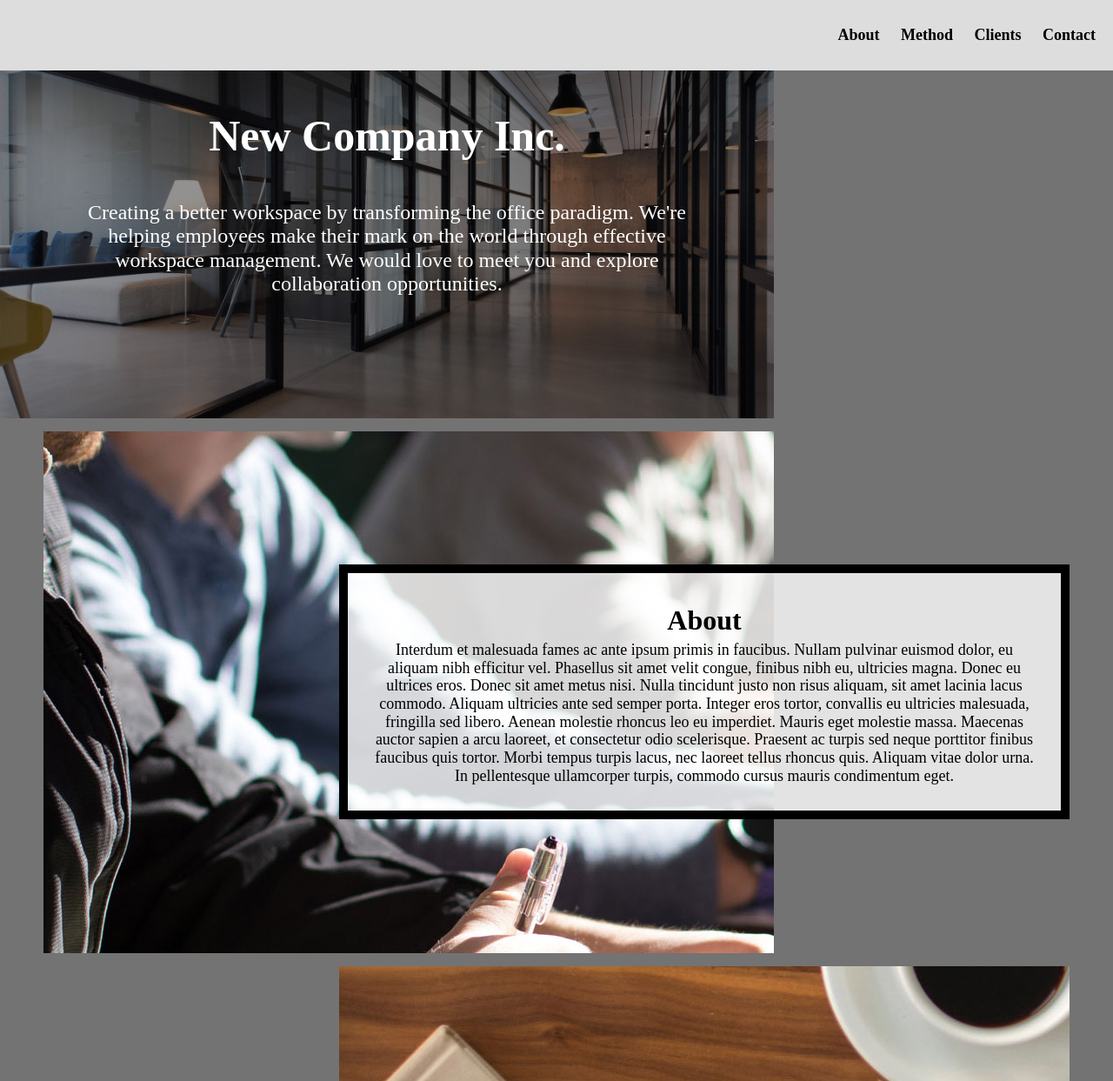
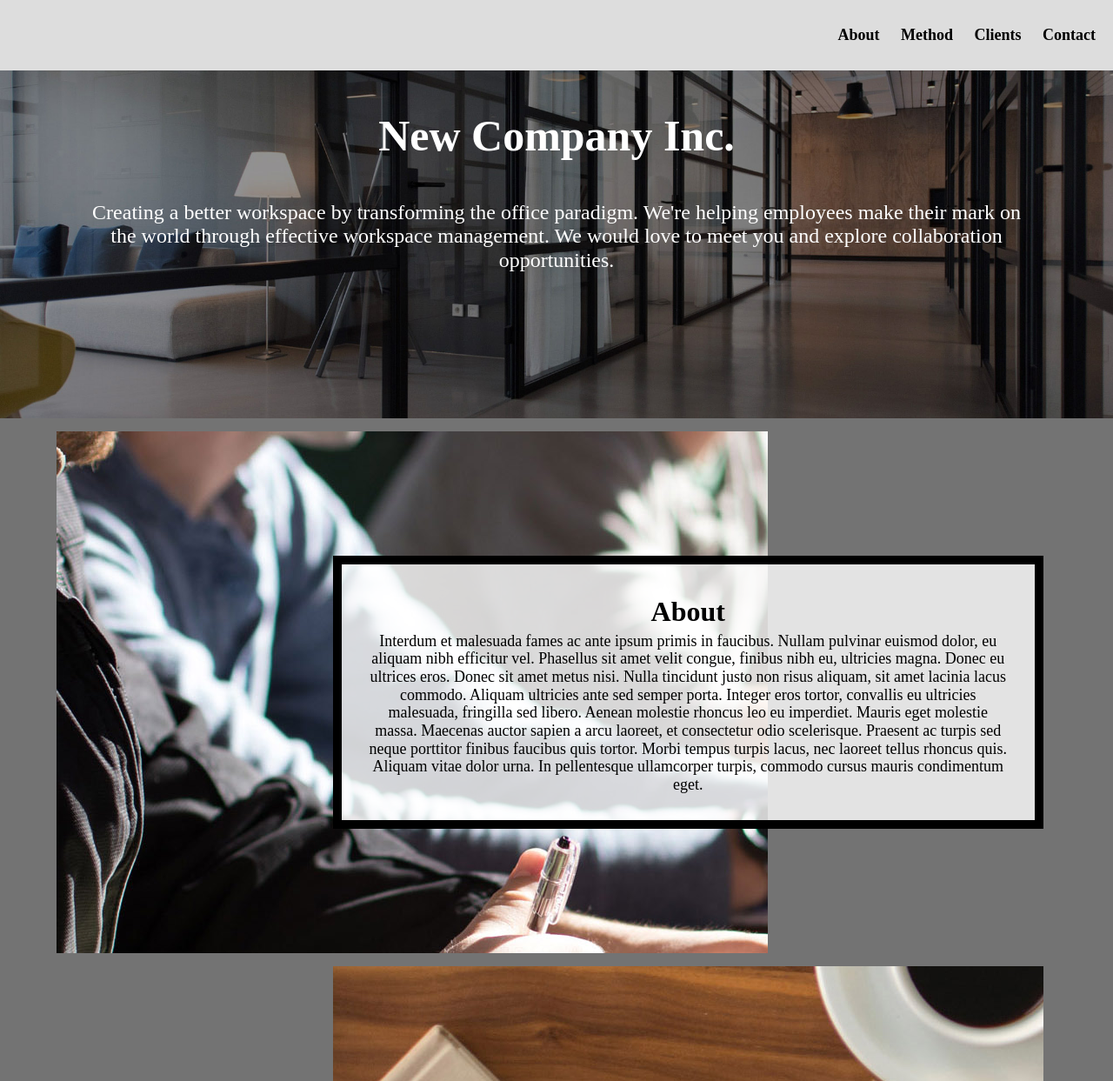
Before and after one commit to nvallur/hw3_grid_23, a plain HTML site: page index.html in a window 1280 px wide. Shown: the top 1243 px of the page at 87% size. Drawn offline with Linux system fonts and the light colour scheme.

Commit message:
Add files via upload

```diff
--- a/css/style.css
+++ b/css/style.css
@@ -165,6 +165,7 @@ body{
   display:grid;
   grid-template-columns: 1fr 5fr 1fr;
   grid-row-gap: 15px;
+  grid-column-gap: 15px;
 }
 
 /* Step 5: Write selector/rule property to add the background image to the
@@ -178,7 +179,7 @@ You can NOT assume that the .overview class will always be the first child.   */
 .container div:first-child{
   background-image: url(../images/header.jpg);
   grid-column-start: 1;
-  grid-column-end: span 3;
+  grid-column-end: span all;
 }
 
 
@@ -219,7 +220,7 @@ Begin on the 2nd, 3rd, 4th and 5th row respectively.
  .about-image,.method-image, .clients-image,.contact-image {
 
   grid-column-start: 1;
-  grid-column-end: span 3;
+  grid-column-end: span all;
   max-height: 600px;
   overflow: hidden;
 
```
